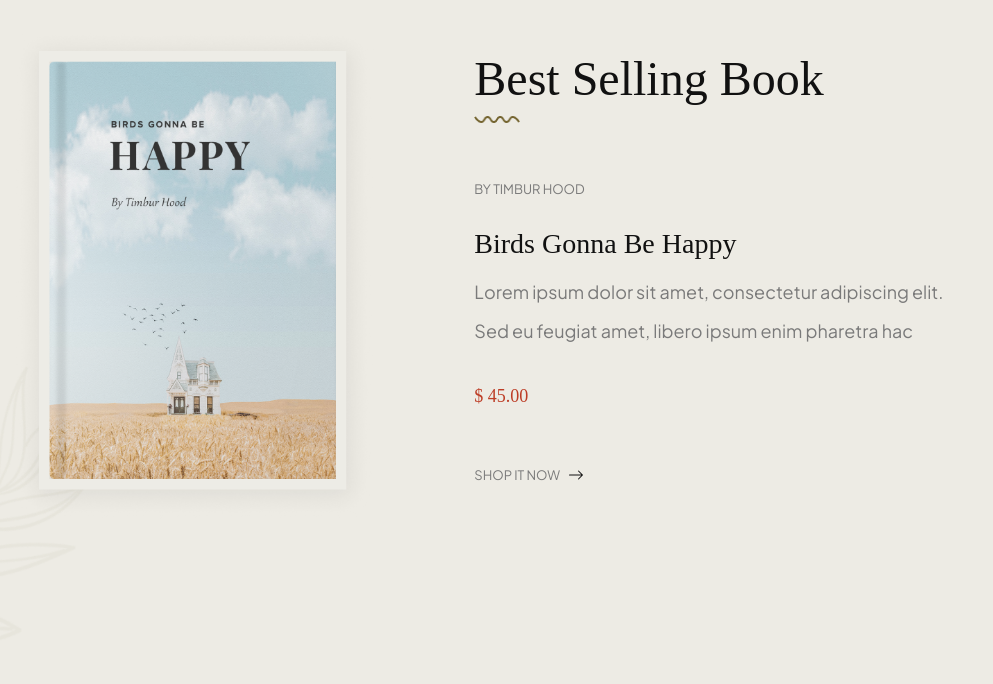
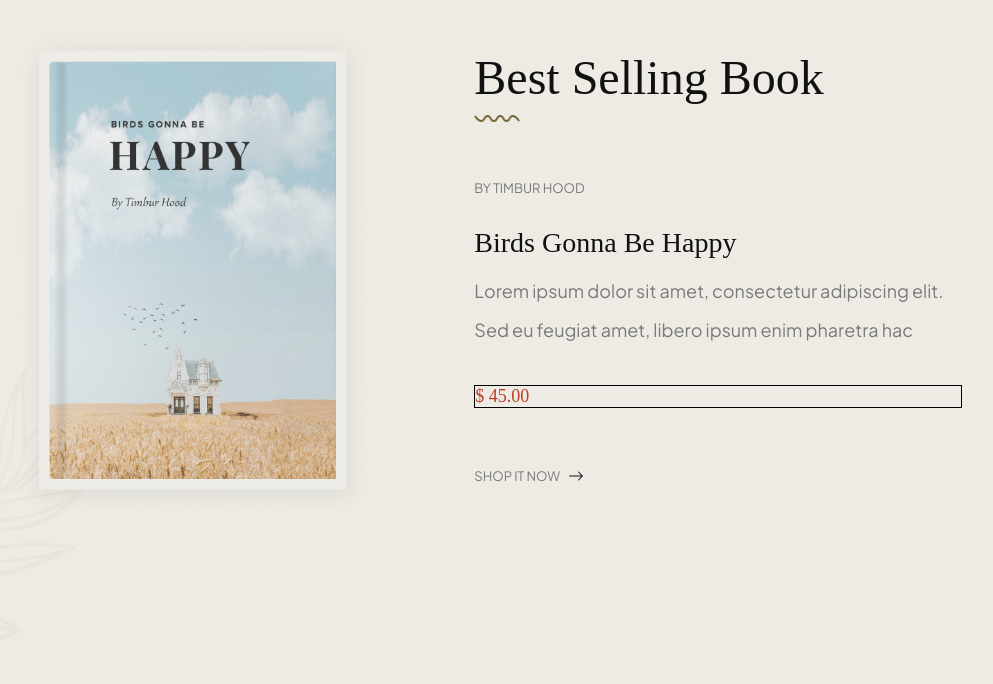
Before and after one commit to abushoaib99/book_website_with_react, a React (Vite) app: page / in a window 1280 px wide. Shown: the part 2613-3297 px from the top of the page, without its empty margins (152-1145 px from the left). Built offline with nearby package versions, Linux system fonts and the light colour scheme.

Commit message:
- CSS change BestSellingBook section

```diff
--- a/src/Components/BestSellingBook/BestSellingBook.css
+++ b/src/Components/BestSellingBook/BestSellingBook.css
@@ -18,7 +18,6 @@
     position: relative;
 }
 .selling-book-right{
-    position: relative;
     z-index: 1;
 }
 .selling-book-title{
@@ -29,6 +28,7 @@
 }
 .selling-book-right h5{
     margin-top: 35px;
+    border: 1px solid black;
     margin-bottom: 40px;
 }
 .selling-book-right h3{
```
